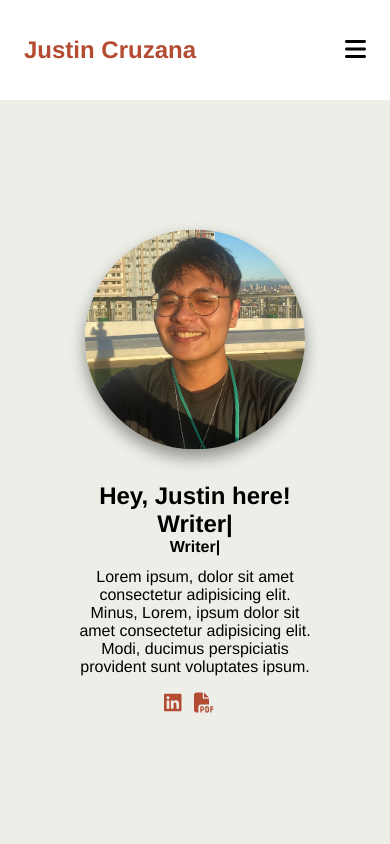
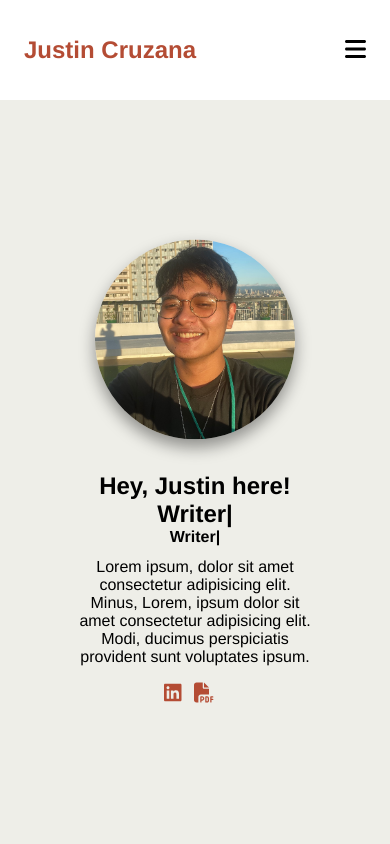
Before and after one commit to pkWafuuu/freelance-eportfolio, a React (Create React App) app: page / in a window 390 px wide. Shown: the top 844 px of the page. Built offline with nearby package versions, Linux system fonts and the light colour scheme.

Commit message:
feat: add max-width 480px breakpoint

```diff
--- a/src/css/landing.css
+++ b/src/css/landing.css
@@ -138,9 +138,6 @@ header {
 }
 
 @media (max-width:560px) {
-	.header__content {
-		width: 60%;
-	}
 	.header__picture--wrapper {
 		width: 220px;
 		height: 220px;
@@ -166,3 +163,17 @@ header {
 		transform: translateX(150px) rotate(-10deg);
 	}
 }
+@media (max-width:480px) {
+	.header__picture--wrapper {
+		width: 200px;
+		height: 200px;
+	}
+	.collage__bg1 {
+		height: 280px;
+		transform: translateX(-200px) rotate(-20deg);
+	}
+	.collage__bg2 {
+		height: 280px;
+		transform: translateX(150px) rotate(-10deg);
+	}
+}
```
